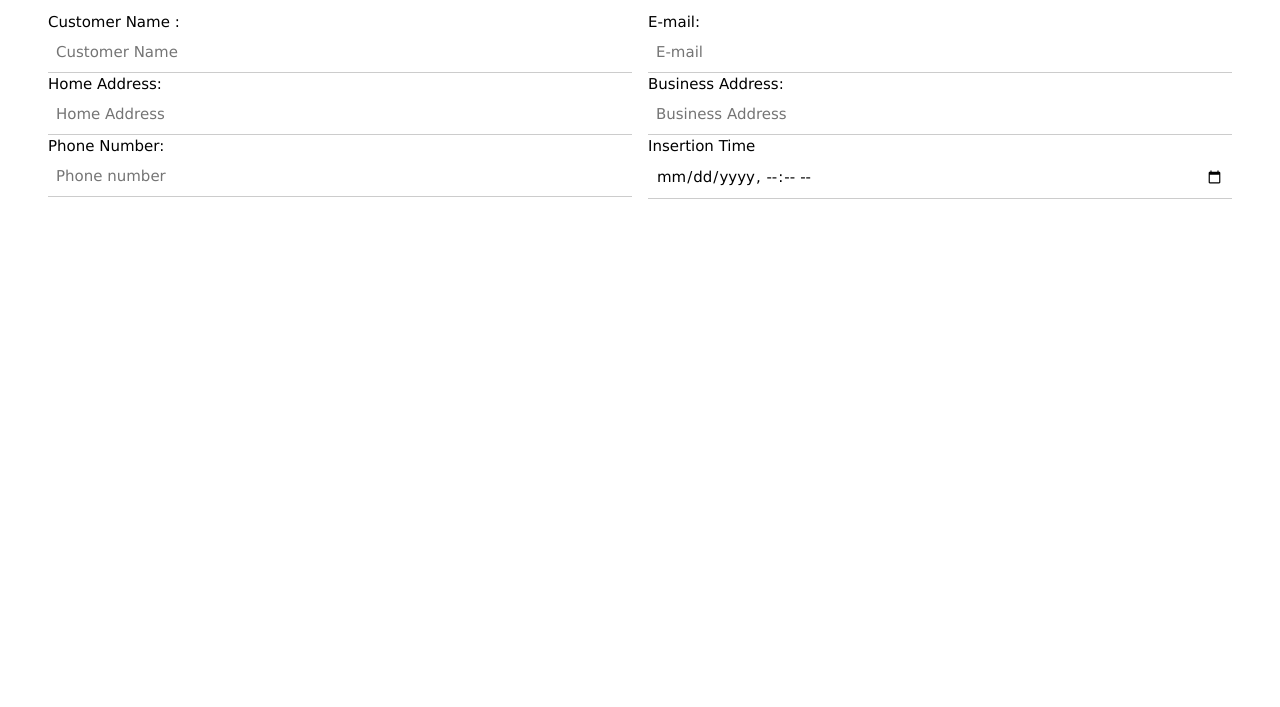
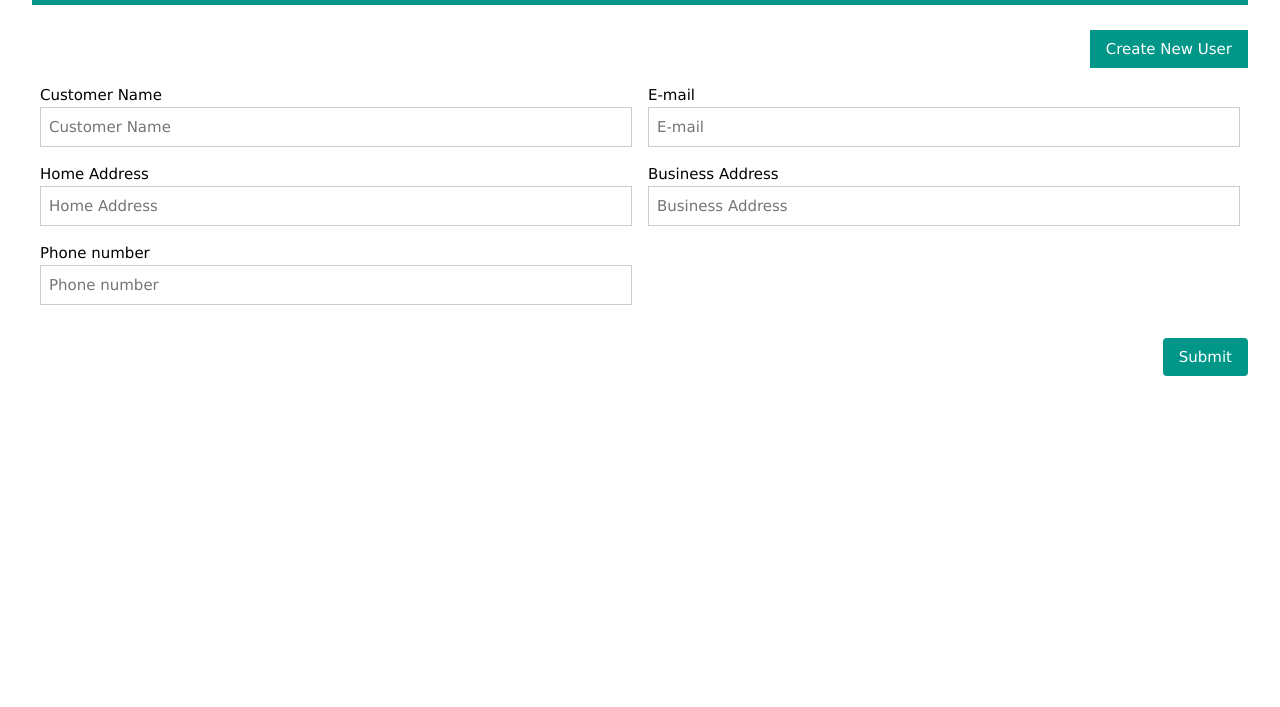
Before and after one commit to Rayhan09/factory, a plain HTML site: page factory/customer.html in a window 1280 px wide. Shown: the part 93-800 px from the top of the page. Drawn offline with nearby package versions, Linux system fonts and the light colour scheme.

Commit message:
7/12 2st

```diff
--- a/factory/customer.html
+++ b/factory/customer.html
@@ -7,49 +7,93 @@
     <title>Customer Information</title>
 </head>
 <body>
+<form class="w3-container">
+    <!-- Modal Start Here -->
+    <div id="create" class="w3-modal" style="z-index:4">
+        <div class="w3-modal-content w3-animate-zoom">
             <div class="w3-container w3-teal">
-    <h3 align="center"> Customer Information</h3><hr/>
+                <span onclick="document.getElementById('create').style.display='none'" class="w3-button w3-right w3-medium w3-margin-top"><i class="fa fa-remove"></i></span>
+                <h2>Customer Information</h2>
             </div>
-<form class="w3-container">
-    <div class="w3-model>
-            <div class="w3-modal-content w3-animate-zoom">
             <div class="w3-panel">
                 <div class="w3-row-padding">
-
                     <div class="w3-half">
-                <label>Customer Name :</label>
-                <input class="w3-input" type="text" ng-model="$ctrl.customer.customer_name" placeholder="Customer Name">
+                        <label>Customer Name</label>
+                        <input class="w3-input w3-border w3-margin-bottom" type="text" ng-model="$ctrl.customer.customer_name" placeholder="Customer Name">
                     </div>
-
                     <div class="w3-half">
-                <label>E-mail:</label>
-                <input class="w3-input" type="text" ng-model="$ctrl.customer.email" placeholder="E-mail">
+                        <label>E-mail</label>
+                        <input class="w3-input w3-border w3-margin-bottom" type="email" ng-model="$ctrl.customer.email" placeholder="Email">
                     </div>
-
+                </div>
+                <div class="w3-row-padding">
                     <div class="w3-half">
-                <label>Home Address:</label>
-                <input class="w3-input" type="text" maxlength="150" ng-model="$ctrl.customer.home_address" placeholder="Home Address">
+                        <label>Home Address</label>
+                        <input class="w3-input w3-border w3-margin-bottom" type="text" ng-model="$ctrl.customer.home_address" placeholder="Home Address">
                     </div>
-
                     <div class="w3-half">
-                <label>Business Address:</label>
-                <input class="w3-input" type="text" maxlength="150" ng-model="$ctrl.customer.business_address" placeholder="Business Address">
+                        <label>Business Address</label>
+                        <input class="w3-input w3-border w3-margin-bottom" type="text" ng-model="$ctrl.customer.business_address" placeholder="Business Address">
                     </div>
-
+                </div>
+                <div class="w3-row-padding">
                     <div class="w3-half">
-                <label>Phone Number:</label>
-                <input class="w3-input" type="text" ng-model="$ctrl.customer.phone_no" placeholder="Phone number">
+                        <label>Mobile No</label>
+                        <input class="w3-input w3-border w3-margin-bottom" type="text" ng-model="$ctrl.customer.phone_no" placeholder="Phone Number">
                     </div>
-
-            <div class="w3-half">
-                <label>Insertion Time</label>
-                <input class="w3-input" type="datetime-local" ng-model="$ctrl.customer.insertion_time">
                 </div>
 
             </div>
         </div>
     </div>
+    <div class="w3-container w3-padding massage-area" id="returnMassageArea">
+        <div class="w3-padding w3-teal" id="returnMassage">
+            <h1>Customer Information</h1>
         </div>
+    </div>
+    <!--Modal End Here-->
+</form>
+
+<div class="w3-panel">
+
+    <div class="w3-container ">
+        <button ng-click="$ctrl.createMode()" class="w3-button w3-teal w3-right">Create New User</button>
+    </div>
+
+    <div class="w3-responsive  w3-row-padding w3-panel">
+        <div class="w3-half">
+            <label>Customer Name</label>
+            <input class="w3-input w3-border w3-margin-bottom" type="text" placeholder="Customer Name">
+        </div>
+
+        <div class="w3-half">
+            <label>E-mail</label>
+            <input class="w3-input w3-border w3-margin-bottom" type="email" placeholder="E-mail">
+        </div>
+
+        <div class="w3-half">
+            <label>Home Address</label>
+            <input class="w3-input w3-border w3-margin-bottom" type="text" placeholder="Home Address">
+        </div>
+
+        <div class="w3-half">
+            <label>Business Address</label>
+            <input class="w3-input w3-border w3-margin-bottom" type="text" placeholder="Business Address">
+        </div>
+
+        <div class="w3-half">
+            <label>Phone number</label>
+            <input class="w3-input w3-border w3-margin-bottom" type="tel" placeholder="Phone number">
+        </div>
+
+    </div>
+
+    <div class="w3-container">
+        <button class="w3-button w3-round w3-teal w3-right"> Submit </button>
+    </div>
+</div>
+</body>
+
 </form>
 </body>
 </html>
```
Also changed, not shown: factory/new.html (+2 -13 lines), factory/try.html (+58 -5 lines). Lines whose indentation alone changed are shown as unchanged.
